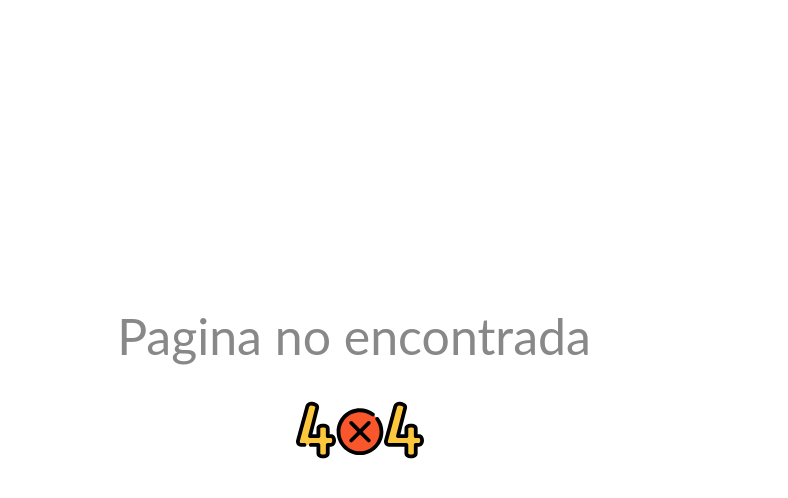
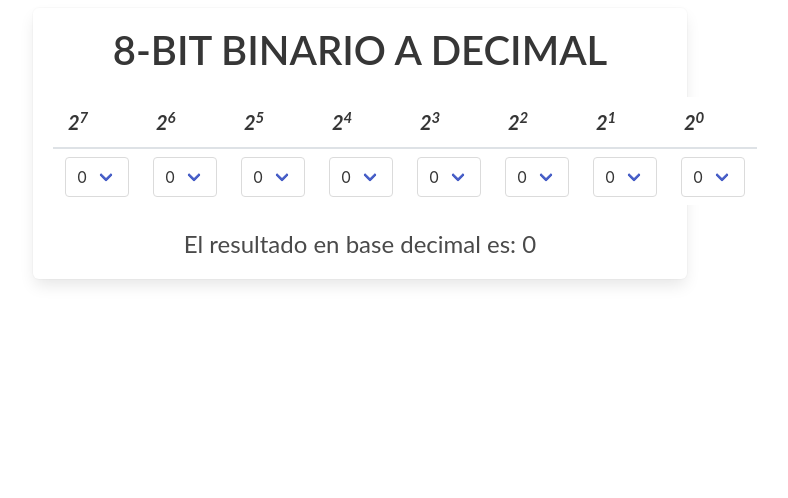
Before and after one commit to HolGonzalez/teagic, a React (Create React App) app: page /left in a window 1280 px wide. Shown: the top 498 px of the page, without its empty margins (280-1068 px from the left). Built offline with nearby package versions, Linux system fonts and the light colour scheme.

Commit message:
Tabla binario a decimal Se creo la tabla con todos los elementos y selectores para la conversion

```diff
--- a/src/components/App.js
+++ b/src/components/App.js
@@ -3,6 +3,7 @@ import {BrowserRouter, Route, Switch} from 'react-router-dom'
 import Home from '../pages/Home'
 import Brain from '../pages/Brain'
 import Quiz from '../pages/Quiz'
+import Left from '../pages/Left'
 import NotFound from '../pages/NotFound.js'
 
 
@@ -13,6 +14,7 @@ function App() {
                 <Route exact path="/" component={Home}/>
                 <Route exact path="/brain" component={Brain}/>
                 <Route exact path="/start-quiz" component={Quiz}/>
+                <Route exact path="/left" component={Left}/>
                 <Route component={NotFound}/>
             </Switch>
         </BrowserRouter>
--- /dev/null
+++ b/src/pages/Left.js
@@ -0,0 +1,137 @@
+import React, {Component, Fragment} from 'react';
+import { Link } from 'react-router-dom';
+import 'bootstrap/dist/css/bootstrap.min.css'
+import 'bulma/css/bulma.css'
+
+class Left extends Component {
+    constructor(props) {
+        super(props)
+
+        this.state = {
+            value : 0
+        }
+        this.OperationNum = this.OperationNum.bind(this)
+    }
+
+    OperationNum(e){
+        var valueTemp = e.target.value
+        var num = parseInt(e.target.id, 10)
+        if(valueTemp == 1){
+            this.setState({
+                value : this.state.value + num
+            })
+        }
+        else if(valueTemp == 0){
+            this.setState({
+                value : this.state.value - num
+            })
+        }
+    }
+
+    render(){
+        return (
+          <Fragment>
+            <div className="container-md p-2 col-10 col-lg-6 has-text-centered align-middle">
+                <div className="row row-cols-1 box">
+                <h1 className="title is-2">8-BIT BINARIO A DECIMAL</h1>
+            <table className="table has-text-centered">
+              <thead>
+                <tr>
+                    <th className="is-size-5"><var>2<sup>7</sup></var></th>
+                    <th className="is-size-5"><var>2<sup>6</sup></var></th>
+                    <th className="is-size-5"><var>2<sup>5</sup></var></th>
+                    <th className="is-size-5"><var>2<sup>4</sup></var></th>
+                    <th className="is-size-5"><var>2<sup>3</sup></var></th>
+                    <th className="is-size-5"><var>2<sup>2</sup></var></th>
+                    <th className="is-size-5"><var>2<sup>1</sup></var></th>
+                    <th className="is-size-5"><var>2<sup>0</sup></var></th>
+                </tr>
+              </thead>
+              <tbody>
+                <tr>
+                    <td>
+                        <div className="select">
+                            <select id="128"
+                                onChange={this.OperationNum}>
+                                <option value="0">0</option>
+                                <option value="1">1</option>
+                            </select>
+                        </div>
+                    </td>
+                    <td>
+                        <div className="select">
+                            <select id="64"
+                                onChange={this.OperationNum}>
+                                <option value="0">0</option>
+                                <option value="1">1</option>
+                            </select>
+                        </div>
+                    </td>
+                    <td>
+                        <div className="select">
+                            <select id="32"
+                                onChange={this.OperationNum}>
+                                <option value="0">0</option>
+                                <option value="1">1</option>
+                            </select>
+                        </div>
+                    </td>
+                  <td>
+                  <div className="select">
+                            <select id="16"
+                                onChange={this.OperationNum}>
+                                <option value="0">0</option>
+                                <option value="1">1</option>
+                            </select>
+                        </div>
+                  </td>
+                  <td>
+                  <div className="select">
+                            <select id="8"
+                                onChange={this.OperationNum}>
+                                <option value="0">0</option>
+                                <option value="1">1</option>
+                            </select>
+                        </div>
+                  </td>
+                  <td>
+                  <div className="select">
+                            <select id="4"
+                                onChange={this.OperationNum}>
+                                <option value="0">0</option>
+                                <option value="1">1</option>
+                            </select>
+                        </div>
+                  </td>
+                  <td>
+                  <div className="select">
+                            <select id="2"
+                                onChange={this.OperationNum}>
+                                <option value="0">0</option>
+                                <option value="1">1</option>
+                            </select>
+                        </div>
+                  </td>
+                  <td>
+                  <div className="select">
+                            <select id="1"
+                                onChange={this.OperationNum}>
+                                <option value="0">0</option>
+                                <option value="1">1</option>
+                            </select>
+                        </div>
+                  </td>
+                </tr>
+              </tbody>
+            </table>
+            <p className="subtitle is-4">{`El resultado en base decimal es: ${this.state.value}`}</p>
+                </div>
+            </div>
+
+          </Fragment>
+        );
+    }
+
+}
+
+export default Left
--- a/src/pages/Quiz.js
+++ b/src/pages/Quiz.js
@@ -70,18 +70,18 @@ class Quiz extends Component {
                 <Fragment>
                     <div className="container-md p-2 col-10 col-lg-6 has-text-centered align-middle">
                         <div className="row row-cols-1 box">
-                            <p className="mb-2 title is-4"><strong>{results}</strong></p>
+                            <p className="mb-2 title is-3"><strong>{results}</strong></p>
                         </div>
                     </div>
                     <div className="container-md p-2 col-10 col-lg-6 has-text-centered align-middle">
                         <div className="row m-3 justify-content-md-center">
                             <div className="col box mb-3 mr-3 p-3 has-text-centered">
-                                <p className="mb-2"><strong>Hemisferio Izquierdo</strong></p>
+                                <p className="title is-4 mb-2"><strong>Hemisferio Izquierdo</strong></p>
                                 <img className="rounded img-fluid m-2" src={require('../img/Left.svg')} alt="Hemisferio derecho"></img>
                                 <Link className="btn button is-warning" to="/left">Comenzar a estudiar</Link>
                             </div>
                             <div className="col box mb-3 mr-3 p-3 has-text-centered">
-                                <p className="mb-2"><strong>Hemisferio Derecho</strong></p>
+                                <p className="title is-4 mb-2"><strong>Hemisferio Derecho</strong></p>
                                 <img className="rounded img-fluid m-2" src={require('../img/Right.svg')} alt="Hemisferio derecho"></img>
                                 <Link className="btn button is-info" to="/right">Comenzar a estudiar</Link>
                             </div>
```
Also changed, not shown: src/img/astronaut.svg (deleted), src/img/error.svg (deleted).
